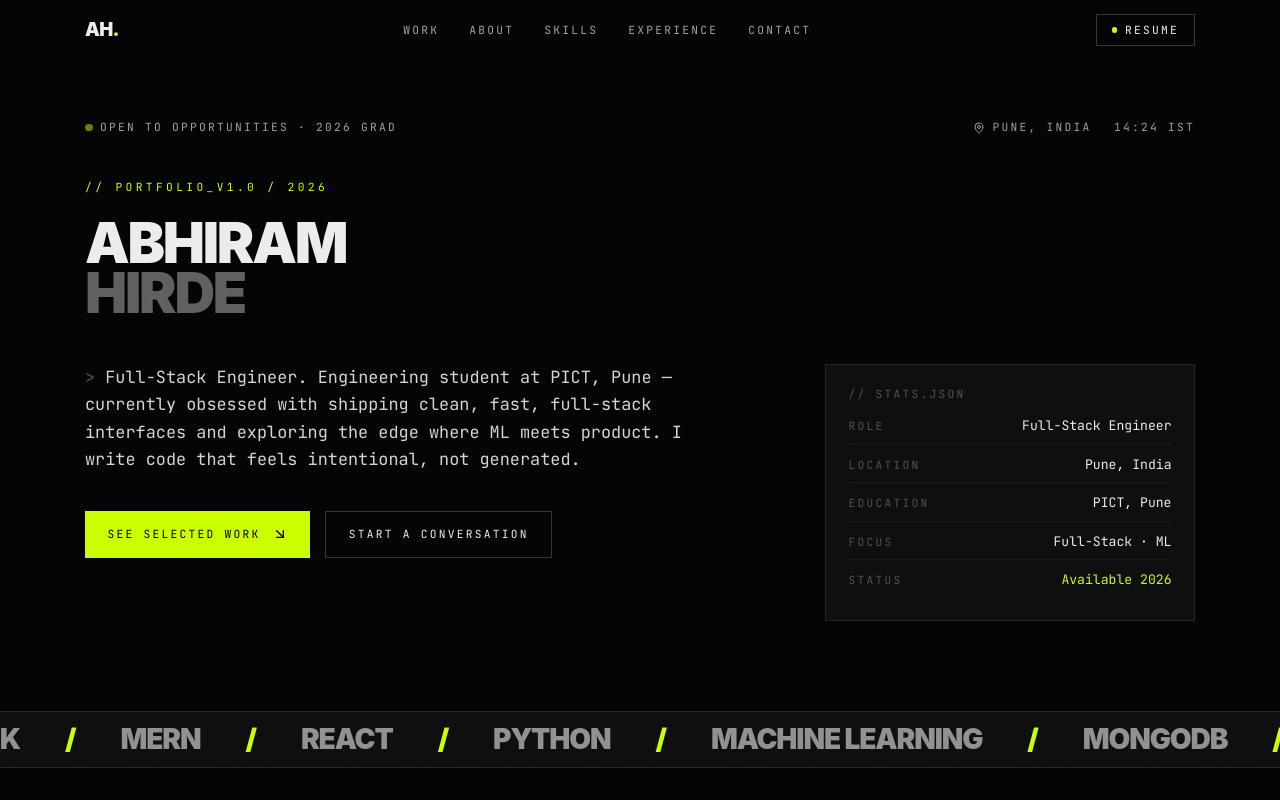
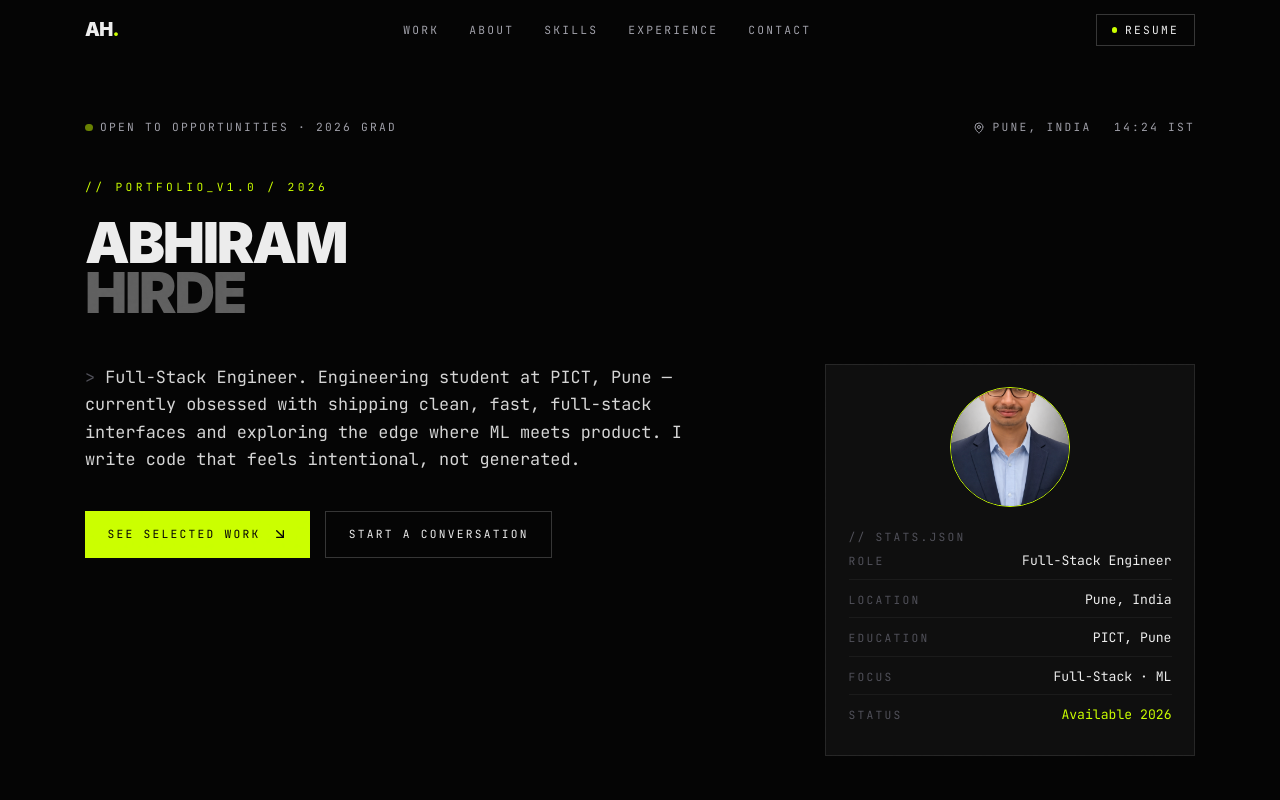
Before and after one commit to AbhiramHirde/portfolio-main, a React app: page / in a window 1280 px wide. Shown: the top 800 px of the page. Built offline with nearby package versions, Linux system fonts and the light colour scheme; the HTML template or start-up script is replaced by a standard one; a web font is replaced by a local one.

Commit message:
fix: add profile image in hero and update UI

```diff
--- a/src/components/Hero.jsx
+++ b/src/components/Hero.jsx
@@ -30,6 +30,17 @@ const Marquee = () => {
   );
 };
 
+const Row = ({ k, v, accent = false }) => (
+  <div className="flex items-baseline justify-between gap-4 border-b border-white/5 pb-2 last:border-0">
+    <span className="text-[#52525b] text-xs uppercase tracking-[0.2em]">
+      {k}
+    </span>
+    <span className={`text-sm ${accent ? "text-[#ccff00]" : "text-[#ededed]"}`}>
+      {v}
+    </span>
+  </div>
+);
+
 export const Hero = () => {
   const [time, setTime] = useState("");
 
@@ -46,23 +57,21 @@ export const Hero = () => {
     };
 
     tick();
-    const id = setInterval(tick, 1000 * 30);
-
+    const id = setInterval(tick, 30000);
     return () => clearInterval(id);
   }, []);
 
+  const nameParts = profile.name.split(" ");
+
   return (
-    <section
-      id="hero"
-      data-testid="hero-section"
-      className="relative pt-32 pb-16"
-    >
+    <section id="hero" className="relative pt-32 pb-16">
       <div className="max-w-7xl mx-auto px-6 md:px-12">
-        {/* Top status bar */}
-        <div className="flex items-center justify-between mb-12 font-mono text-xs tracking-[0.2em] uppercase text-[#a1a1aa] reveal">
+
+        {/* TOP BAR */}
+        <div className="flex items-center justify-between mb-12 font-mono text-xs tracking-[0.2em] uppercase text-[#a1a1aa]">
           <div className="flex items-center gap-2">
             <span className="w-2 h-2 bg-[#ccff00] rounded-full animate-pulse" />
-            <span data-testid="hero-status">{profile.status}</span>
+            <span>{profile.status}</span>
           </div>
 
           <div className="hidden sm:flex items-center gap-6">
@@ -73,27 +82,26 @@ export const Hero = () => {
           </div>
         </div>
 
-        {/* Main heading */}
-        <div className="reveal">
+        {/* HEADING */}
+        <div>
           <div className="font-mono text-xs uppercase tracking-[0.3em] text-[#ccff00] mb-6">
             // portfolio_v1.0 / 2026
           </div>
 
           <h1 className="font-display text-4xl sm:text-5xl lg:text-6xl text-[#ededed]">
-            {profile.name.split(" ")[0]}
+            {nameParts[0]}
             <br />
             <span className="text-[#ededed]/40">
-              {profile.name.split(" ")[1]}
+              {nameParts[1]}
               <span className="text-[#ccff00] blink">_</span>
             </span>
           </h1>
         </div>
 
-        {/* Sub block */}
-        <div
-          className="mt-12 grid grid-cols-1 lg:grid-cols-12 gap-8 reveal"
-          style={{ animationDelay: "0.2s" }}
-        >
+        {/* CONTENT */}
+        <div className="mt-12 grid grid-cols-1 lg:grid-cols-12 gap-8">
+
+          {/* LEFT */}
           <div className="lg:col-span-7 space-y-6">
             <p className="font-mono text-base sm:text-lg text-[#ededed]/90 leading-relaxed max-w-2xl">
               <span className="text-[#52525b]">&gt;</span> {profile.role}.{" "}
@@ -102,7 +110,6 @@ export const Hero = () => {
 
             <div className="flex flex-wrap gap-4 pt-4">
               <a
-                data-testid="hero-work-cta"
                 href="#work"
                 className="group inline-flex items-center gap-3 px-6 py-4 bg-[#ccff00] text-[#050505] font-mono text-xs uppercase tracking-[0.2em] hover:bg-[#ededed] transition-colors"
               >
@@ -114,7 +121,6 @@ export const Hero = () => {
               </a>
 
               <a
-                data-testid="hero-contact-cta"
                 href="#contact"
                 className="inline-flex items-center gap-3 px-6 py-4 border border-white/20 font-mono text-xs uppercase tracking-[0.2em] text-[#ededed] hover:bg-[#ededed] hover:text-[#050505] transition-colors"
               >
@@ -123,10 +129,20 @@ export const Hero = () => {
             </div>
           </div>
 
-          {/* Right meta block */}
+          {/* RIGHT PANEL (IMAGE ADDED HERE) */}
           <div className="lg:col-span-5 lg:col-start-9">
-            <div className="border border-white/10 bg-[#0f0f0f] p-6">
-              <div className="font-mono text-xs uppercase tracking-[0.2em] text-[#52525b] mb-4">
+            <div className="border border-white/10 bg-[#0f0f0f] p-6 space-y-6">
+
+              {/* PROFILE IMAGE */}
+              <div className="flex justify-center">
+                <img
+  src="/assets/profile.png"
+  alt="Profile"
+  className="w-32 h-32 rounded-full object-cover border border-[#ccff00]"
+/>
+              </div>
+
+              <div className="font-mono text-xs uppercase tracking-[0.2em] text-[#52525b] mb-2">
                 // stats.json
               </div>
 
@@ -137,11 +153,14 @@ export const Hero = () => {
                 <Row k="focus" v="Full-Stack · ML" />
                 <Row k="status" v="Available 2026" accent />
               </div>
+
             </div>
           </div>
+
         </div>
       </div>
 
+      {/* MARQUEE */}
       <div className="mt-24">
         <Marquee />
       </div>
@@ -149,16 +168,4 @@ export const Hero = () => {
   );
 };
 
-const Row = ({ k, v, accent }) => (
-  <div className="flex items-baseline justify-between gap-4 border-b border-white/5 pb-2 last:border-0">
-    <span className="text-[#52525b] text-xs uppercase tracking-[0.2em]">
-      {k}
-    </span>
-
-    <span className={`text-sm ${accent ? "text-[#ccff00]" : "text-[#ededed]"}`}>
-      {v}
-    </span>
-  </div>
-);
-
 export default Hero;
--- a/src/data/resume.js
+++ b/src/data/resume.js
@@ -13,6 +13,9 @@ export const profile = {
   resumeUrl: "/assets/Abhiram_Hirde_Resume.pdf",
   status: "Open to opportunities · 2026 grad",
   bio: "Engineering student at PICT, Pune — currently obsessed with shipping clean, fast, full-stack interfaces and exploring the edge where ML meets product. I write code that feels intentional, not generated.",
+
+  // ✅ ADD YOUR PHOTO HERE
+  photo: "/assets/profile.jpg",
 };
 
 export const skills = [
@@ -45,13 +48,7 @@ export const skills = [
   },
   {
     group: "Core CS",
-    items: [
-      "DBMS",
-      "Operating Systems",
-      "OOP",
-      "Computer Networks",
-      "SDLC",
-    ],
+    items: ["DBMS", "Operating Systems", "OOP", "Computer Networks", "SDLC"],
   },
 ];
 
```
Also changed, not shown: public/assets/profile.png (added).
